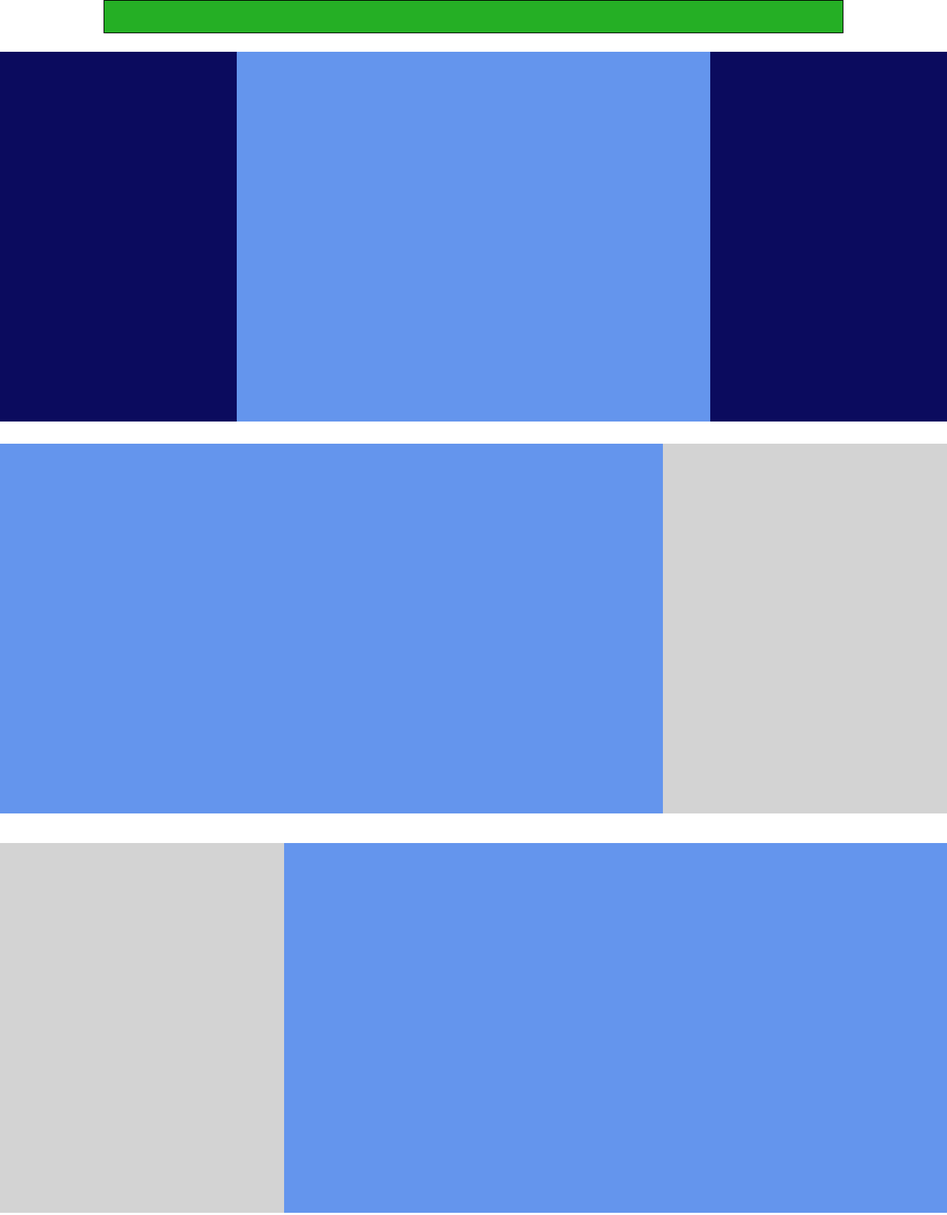
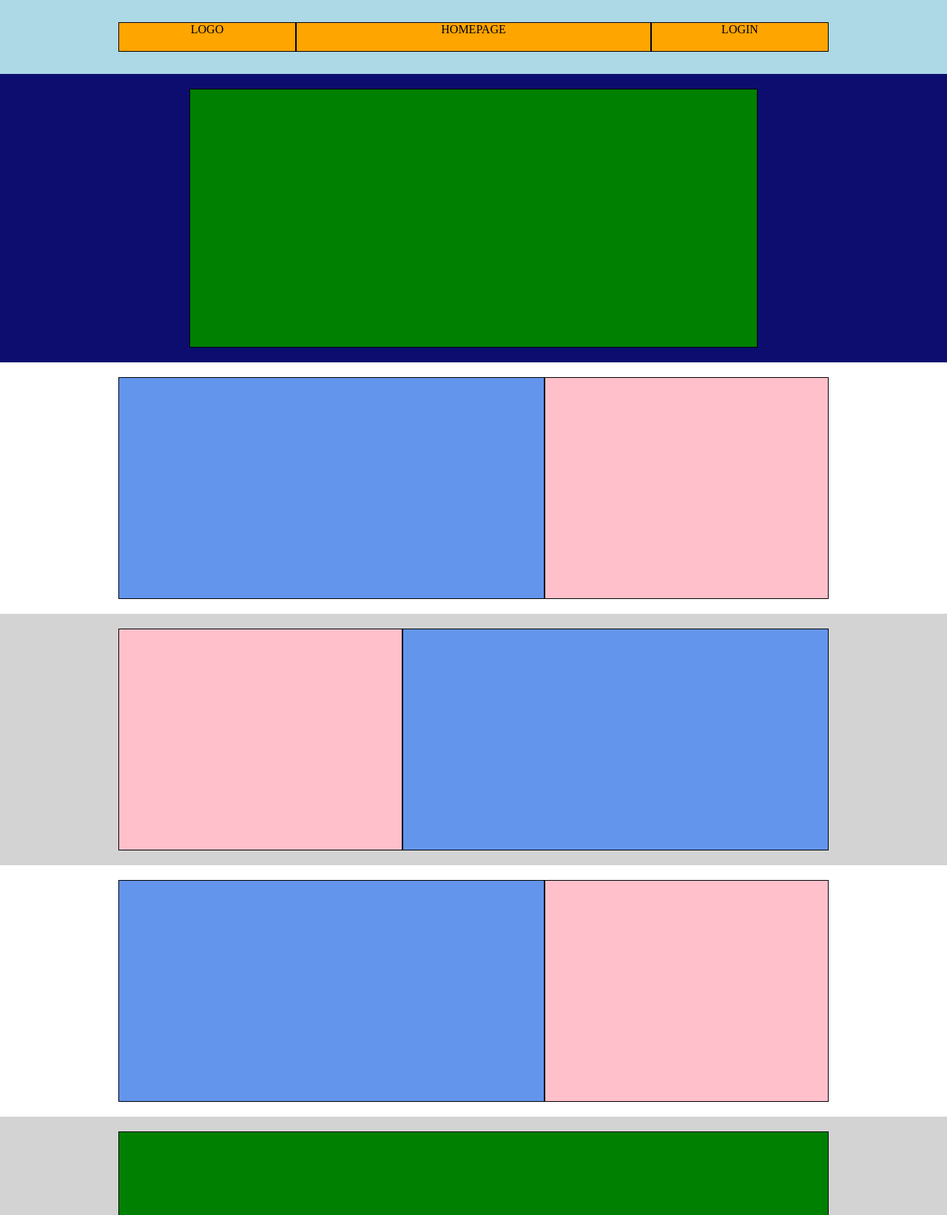
Before and after one commit to francescodev1990/htmlcss-struttura-discord, a plain HTML site: page index.html in a window 1280 px wide. Shown: the top 1643 px of the page at 74% size. Drawn offline with Linux system fonts and the light colour scheme.

Commit message:
corretto e modificato intero lavoro base

```diff
--- a/css/style.css
+++ b/css/style.css
@@ -4,100 +4,90 @@
     box-sizing: border-box;
 }
 
-.container-header{
-    max-width: 1000px;
-    margin: 0 auto;
-    margin-bottom: 25px;
+header{
+    display: flex;
+    align-items: center;
+    height: 100px;
+    background-color: lightblue;
 }
 
-
-header{
-    background-color: rgb(37, 175, 37);
-    height: 45px;
-    border: solid black 1px;
-    display: flex;
-}
-header{
-    margin: 10px;
+.container{
+    width: 75%;
+    margin: 0 auto;
 }
 
 .row{
     display: flex;
+    width: 100%;
 }
 
-.col-1{
+.col-25{
+    height: 40px;
     width: 25%;
-    height: 500px;
-    background-color: rgb(11, 11, 94);
+    background-color: orange;
+    border: solid black 1px;
+    text-align: center;
 }
-.col-2{
+.col-50{
+    height: 40px;
     width: 50%;
-    height: 500px;
-    background-color: cornflowerblue;
-}
-.col-3{
-    width: 25%;
-    height: 500px;
-    background-color:  rgb(11, 11, 94);
+    background-color: orange;
+    border: solid black 1px;
+    text-align: center;
 }
 
-.margin-top-30px{
-    margin-top: 30px;
+
+/* FINE HEADER */
+
+.background-blue{
+    background-color: rgb(13, 13, 111);
 }
 
-.col-4{
-    width: 70%;
-    height: 500px;
+.container-small{
+    width: 60%;
+    margin: 0 auto;
+}
+
+.padding-vertical-20{
+    padding: 20px 0;
+}
+
+.col-100{
+width: 100%;
+border: solid 1px black;
+height: 350px;
+background-color: green;
+
+}
+
+
+.col-60{
+    height: 300px;
+    width: 60%;
     background-color: cornflowerblue;
+    border: solid 1px black;
 }
-.col-5{
-    width: 30%;
-    height: 500px;
+
+.col-40{
+    height: 300px;
+    width: 40%;
+    background-color: pink;
+    border: solid 1px black;
+}
+
+.background-grey{
     background-color: lightgrey;
 }
 
-.section-second{
-    margin-bottom: 40px;
+.col-30{
+    background-color: pink;
+    border: 1px solid black;
+    height: 200px;
+    width: 30%;
 }
 
-.margin-top-25px{
-    margin-top: 25px;
+.col-70{
+    background-color: lightcoral;
+    width: 70%;
+    height: 200px;
 }
-
-.col-6{
-    width: 30%;
-    height: 500px;
-    background-color: lightgrey;
-}
-.col-7{
-    width: 70%;
-    height: 500px;
-    background-color: cornflowerblue;
-}
-
-.section-fourth{
-    margin-bottom: 40px;
-}
-
-.col-8{
-    width: 70%;
-    height: 500px;
-    background-color: cornflowerblue;
-}
-.col-9{
-    width: 30%;
-    height: 500px;
-    background-color: lightgrey;
-}
-
-.principal-container{
-    background-color: lightgrey;
-    width: 100%;
-    height: 500px;
-}
-
-.principal-column{
-    background-color: green;
-    width: 400px;
-    height: 500px;
-}
--- a/index.html
+++ b/index.html
@@ -8,71 +8,113 @@
     <link rel="stylesheet" href="css/style.css">
 </head>
 
-    <header class="container-header"></header>
+    <header>
+        <div class="container">
+            <div class="row">
+                <div class="col-25">
+                    LOGO
+                </div>
+                <div class="col-50">
+                    HOMEPAGE
+                </div>
+                <div class="col-25">
+                    LOGIN
+                </div>
+            </div>
+        </div>
+    </header>
+
+    <!-- FINE HEADER -->
+    <!-- INIZIO MAIN -->
 
     <main>
         <section>
-            <div class="container">
-                <div class="row">
-                        <div class="col-1"></div>
-                        <div class="col-2"></div>
-                        <div class="col-3"></div>
-                </div>
-            </div>
-        </section>
+            <div class="background-blue">
+                <div class="container-small padding-vertical-20">
+                    <div class="row">
+                        <div class="col-100">
 
-        <section class="section-second">
-            <div class="container margin-top-30px">
-                <div class="row">
-                        <div class="col-4"></div>
-                        <div class="col-5"></div>
-                </div>
-            </div>
-        </section>
-
-  <section class="section-third">
-            <div class="container margin-top-25px">
-                <div class="row">
-                        <div class="col-6"></div>
-                        <div class="col-7"></div>
-                </div>
-            </div>
-        </section>
-
-        <section class="section-fourth">
-            <div class="container margin-top-30px">
-                <div class="row">
-                        <div class="col-8"></div>
-                        <div class="col-9"></div>
+                        </div>
+                    </div>
                 </div>
             </div>
         </section>
 
         <section>
-            <div class="principal-container">
-                <div class="principal-row">
-                    <div class="principal-column"></div>
+            <div class="container padding-vertical-20"">
+                <div class="row">
+                    <div class="col-60">
+
+                    </div>
+                   <div class="col-40">
+
+                   </div>
                 </div>
             </div>
-
         </section>
 
         <section>
-            <div class="last-container">
-                <div class="last-row">
-                    <div class="colonna-10"></div>
-                    <div class="colonna-11"></div>
-                    <div class="colonna-12"></div>
-                    <div class="colonna-13"></div>
-                    <div class="colonna-14"></div>
+        <div class="background-grey">
+            <div class="container padding-vertical-20"">
+                <div class="row">
+                    <div class="col-40">
+
+                    </div>
+                   <div class="col-60">
+
+                   </div>
                 </div>
             </div>
-
-            <footer></footer>
-
+        </div>
         </section>
 
+        <section>
 
+                <div class="container padding-vertical-20"">
+                    <div class="row">
+                        <div class="col-60">
+
+                        </div>
+                       <div class="col-40">
+
+                       </div>
+                    </div>
+                </div>
+
+            </section>
+
+            <section>
+                <div class="background-grey">
+                <div class="container padding-vertical-20">
+                    <div class="row">
+                        <div class="col-100">
+
+                        </div>
+
+                       </div>
+                    </div>
+                </div>
+
+            </section>
+
+            <section>
+                <div class="background-dark-gray">
+                <div class="container padding-vertical-20">
+                    <div class="row">
+                        <div class="col-30">
+
+                        </div>
+                            <div class="col-70">
+
+                       </div>
+                    </div>
+                </div>
+
+            </section>
+
+
+
+        <footer></footer>
 
 
 
```
